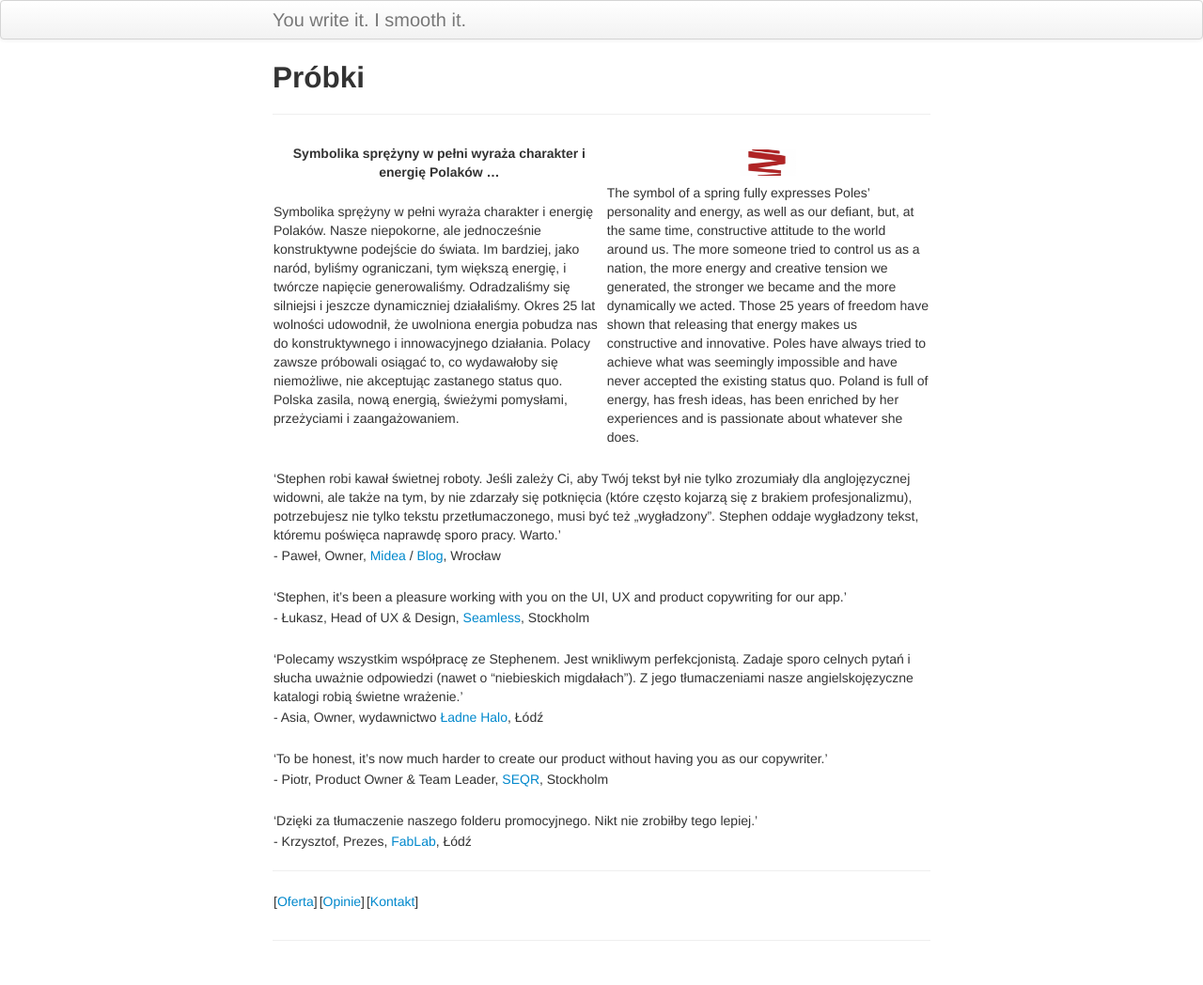
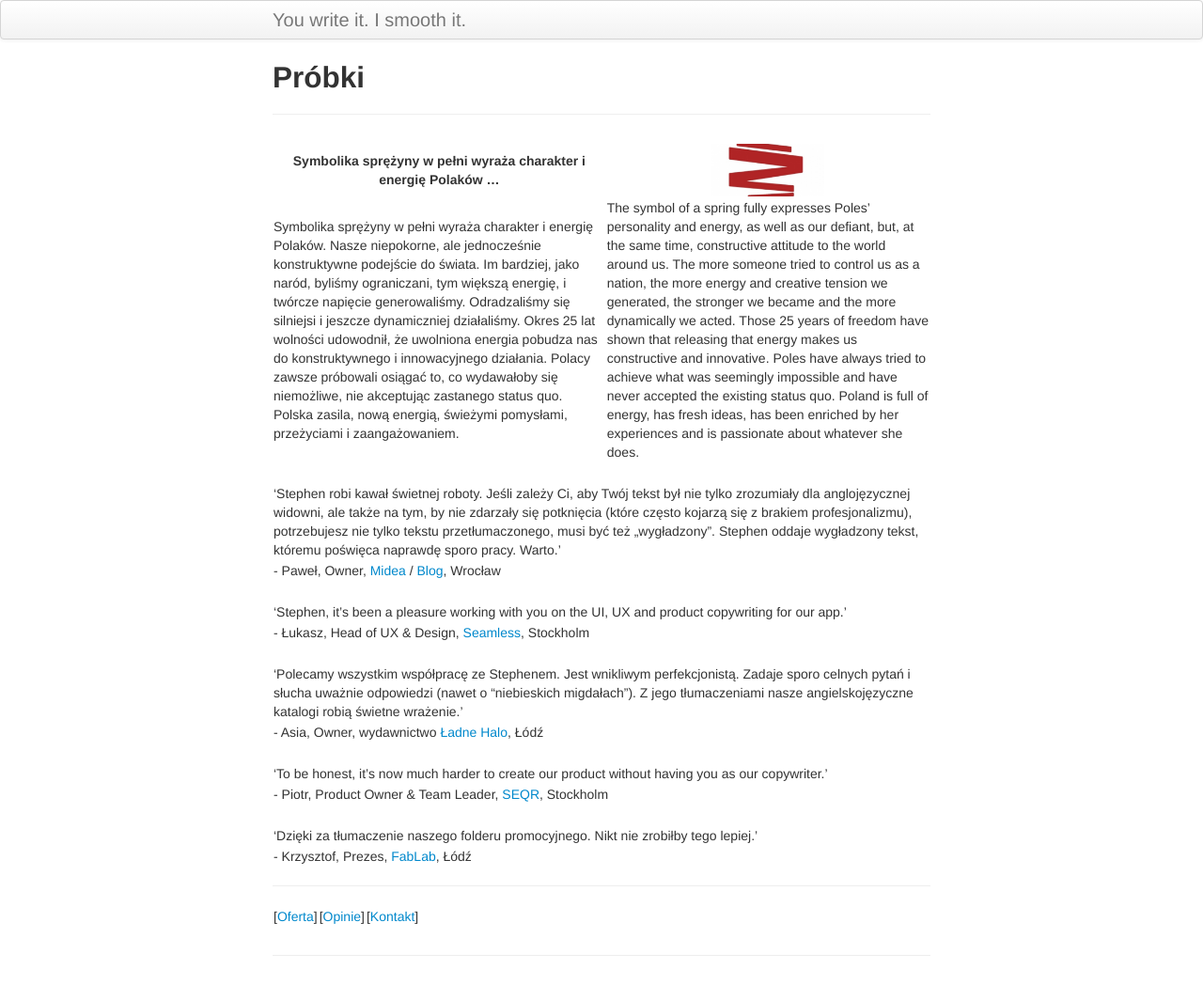
Before and after one commit to StephenEastham/StephenEastham.github.io, a Jekyll site: the page built from pages/probki.md, in a window 1280 px wide. Shown: the whole page at 94% size. Built offline with Jekyll 4.4.1, drawn with Linux system fonts in a browser that asks for light colours.

Commit message:
Update probki.md

```diff
--- a/pages/probki.md
+++ b/pages/probki.md
@@ -4,7 +4,7 @@ title: Próbki
 description:
 ---
 
-Symbolika sprężyny w pełni wyraża charakter i energię Polaków ...|![](../pages/sprezyna.jpg){: width="60" height="40" style="display: block; margin: 0 auto"}
+Symbolika sprężyny w pełni wyraża charakter i energię Polaków ...|![](../pages/sprezyna.jpg){: width="120" height="80" style="display: block; margin: 0 auto"}
 ---------|---------
 Symbolika sprężyny w pełni wyraża charakter i energię Polaków. Nasze niepokorne, ale jednocześnie konstruktywne podejście do świata. Im bardziej, jako naród, byliśmy ograniczani, tym większą energię, i twórcze napięcie generowaliśmy. Odradzaliśmy się silniejsi i jeszcze dynamiczniej działaliśmy. Okres 25 lat wolności udowodnił, że uwolniona energia pobudza nas do konstruktywnego i innowacyjnego działania. Polacy zawsze próbowali osiągać to, co wydawałoby się niemożliwe, nie akceptując zastanego status quo. Polska zasila, nową energią, świeżymi pomysłami, przeżyciami i zaangażowaniem.|The symbol of a spring fully expresses Poles' personality and energy, as well as our defiant, but, at the same time, constructive attitude to the world around us. The more someone tried to control us as a nation, the more energy and creative tension we generated, the stronger we became and the more dynamically we acted. Those 25 years of freedom have shown that releasing that energy makes us constructive and innovative. Poles have always tried to achieve what was seemingly impossible and have never accepted the existing status quo. Poland is full of energy, has fresh ideas, has been enriched by her experiences and is passionate about whatever she does.
 
```
